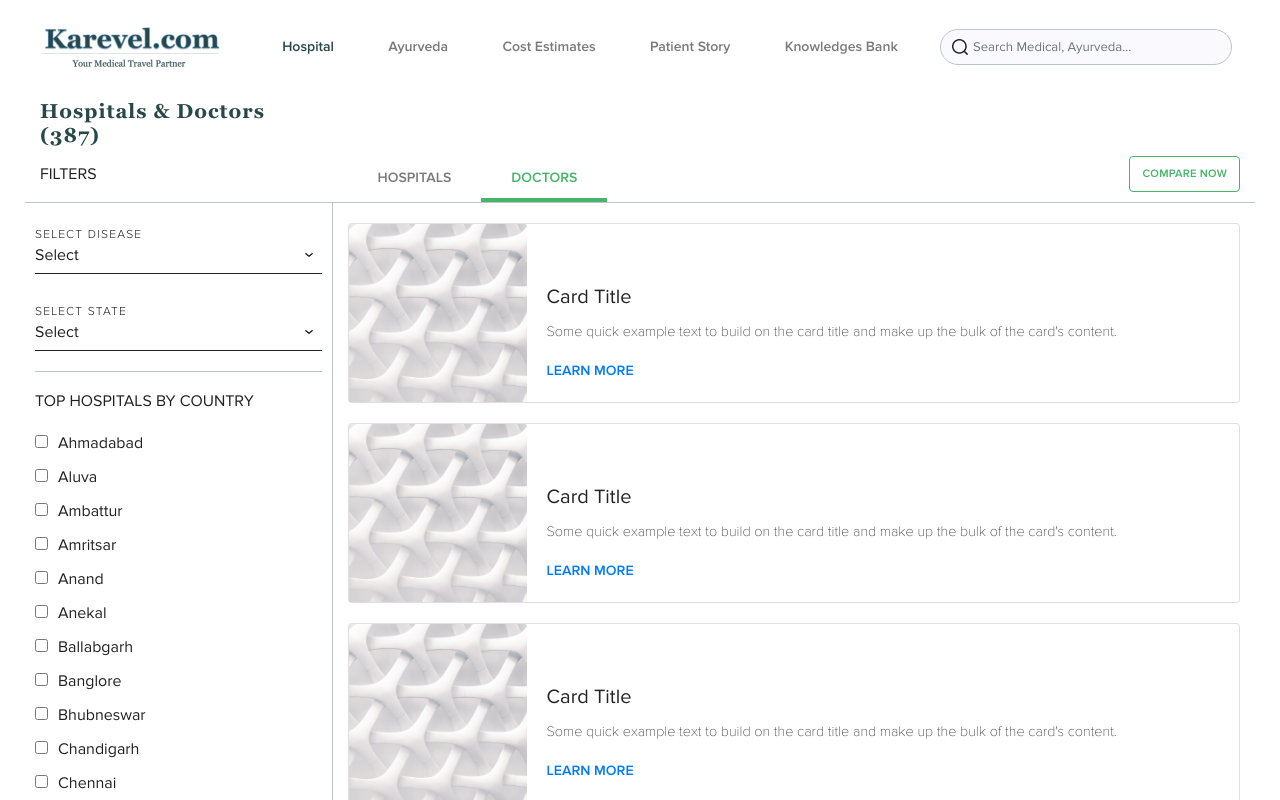
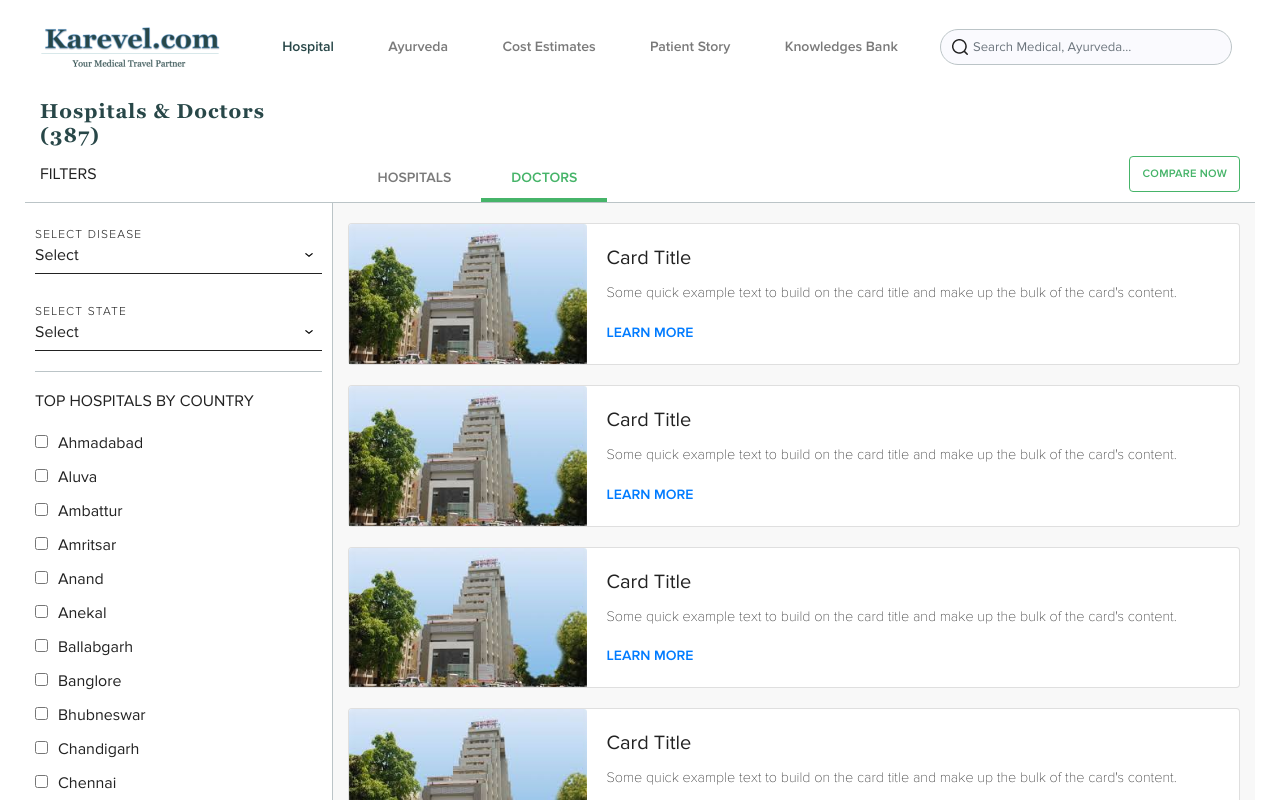
Before and after one commit to developerajendra/nextjs-typescript, a Next.js app: page /hospital/doctors in a window 1280 px wide. Shown: the top 800 px of the page. Built offline with nearby package versions, Linux system fonts and the light colour scheme; a web font is replaced by a local one.

Commit message:
product listing implemented

```diff
--- /dev/null
+++ b/components/common/productCard/productCard.scss
@@ -0,0 +1,11 @@
+.product-card-wrapper{
+    &.card{
+        flex-direction: row;
+        align-items: flex-end;
+        margin: 20px 0px;
+
+        img{
+            max-width: 238px;
+        }
+    }
+}
--- a/components/common/productCard/productCard.tsx
+++ b/components/common/productCard/productCard.tsx
@@ -6,8 +6,8 @@ import {useRouter} from 'next/router';
 
 function ProductCard({data}) {
     return (
-            <Card style={{  flexDirection:'row', alignItems: 'flex-end',margin: '20px 0' }}>
-                <Card.Img style={{flex:'1', maxWidth: '20%'}} variant="top" src="/images/profile.jpg" />
+            <Card className="product-card-wrapper">
+                <Card.Img variant="top" src="/images/hospital/h1.jpg" />
                 <Card.Body style={{flex:'2'}}>
                     <Card.Title>Card Title</Card.Title>
                     <Card.Text>
--- a/components/hospitalAndoctorFilter/hospitalAndoctorFilter.scss
+++ b/components/hospitalAndoctorFilter/hospitalAndoctorFilter.scss
@@ -4,6 +4,8 @@
     width: 100%;
     border-top: none;
     border-left: none;
+    max-height: 160vh;
+    background: #fff;
 
     h3{
         font-size: 1rem;
--- a/components/hospitalAndoctorFilter/hospitalAndoctorFilterHeader.scss
+++ b/components/hospitalAndoctorFilter/hospitalAndoctorFilterHeader.scss
@@ -1,6 +1,17 @@
 
 .hospital-secondary-header{
-    padding: 25px 0 0;
+    &.sticky{
+        z-index: 1;
+        top: 0;
+    }
+
+    .secondary-header-row{
+        border-bottom: solid 1px #BBC4C7;
+        align-items: flex-end;
+        background: #fff;
+        padding: 25px 0 0;
+    }
+
     h2{
         font-family: 'Georgia-Bold';
         font-size: 1.25rem !important;
@@ -21,10 +32,7 @@
         height: 36px;
     }
 
-    .secondary-header-row{
-        border-bottom: solid 1px #BBC4C7;
-        align-items: flex-end;
-    }
+
 
     ul.mr-auto.navbar-nav{
         flex-direction: row;
--- a/components/hospitalAndoctorFilter/hospitalAndoctorFilterHeader.tsx
+++ b/components/hospitalAndoctorFilter/hospitalAndoctorFilterHeader.tsx
@@ -14,7 +14,7 @@ const headerNavigation = [
 
 function HospitalAndoctorFilterHeader() {
     return (
-        <div className="hospital-secondary-header">
+        <div className="hospital-secondary-header sticky">
             <Row className="secondary-header-row">
                     <Col lg={3}>
                         <div>
--- a/pages/hospital/index.tsx
+++ b/pages/hospital/index.tsx
@@ -14,11 +14,11 @@ function Hospital({children}) {
                 <HospitalAndoctorFilterHeader />
                 <Row>
                 <Col lg={3}>
-                <Row>
-                        <HospitalAndoctorFilter  />
-                        </Row>
+                <Row className="sticky" style={{top: '100px'}}>
+                    <HospitalAndoctorFilter  />
+                </Row>
                     </Col>
-                    <Col lg={9}>
+                    <Col style={{background:'#f8f8f8'}} lg={9}>
                         {children}
                     </Col>
                 </Row>
--- a/styles/common/common-classes.scss
+++ b/styles/common/common-classes.scss
@@ -135,3 +135,8 @@ button{
      }
   }
 }
+
+.sticky{
+  position: sticky;
+  top: 0;
+}
--- a/styles/global.scss
+++ b/styles/global.scss
@@ -72,3 +72,4 @@ ul, li{
 @import '../components/footer/footer.scss';
 @import '../components/hospitalAndoctorFilter/hospitalAndoctorFilter.scss';
 @import '../components/hospitalAndoctorFilter/hospitalAndoctorFilterHeader.scss';
+@import '../components/common/productCard/productCard.scss';
```
Also changed, not shown: components/common/filters/filters.tsx (deleted, +0 -11 lines), components/common/filters/filters.scss (deleted), public/images/hospital/h1.jpg (added).
